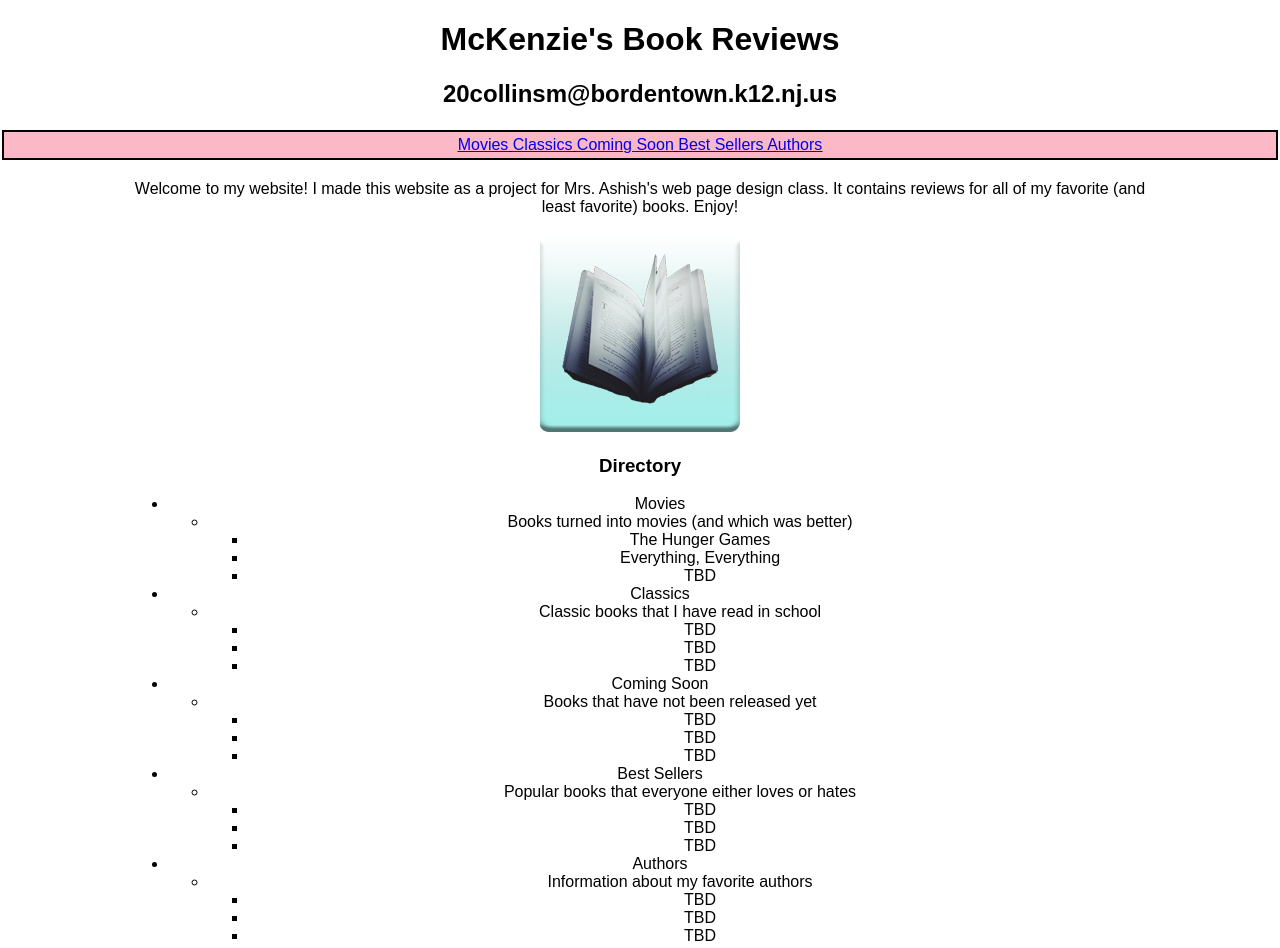
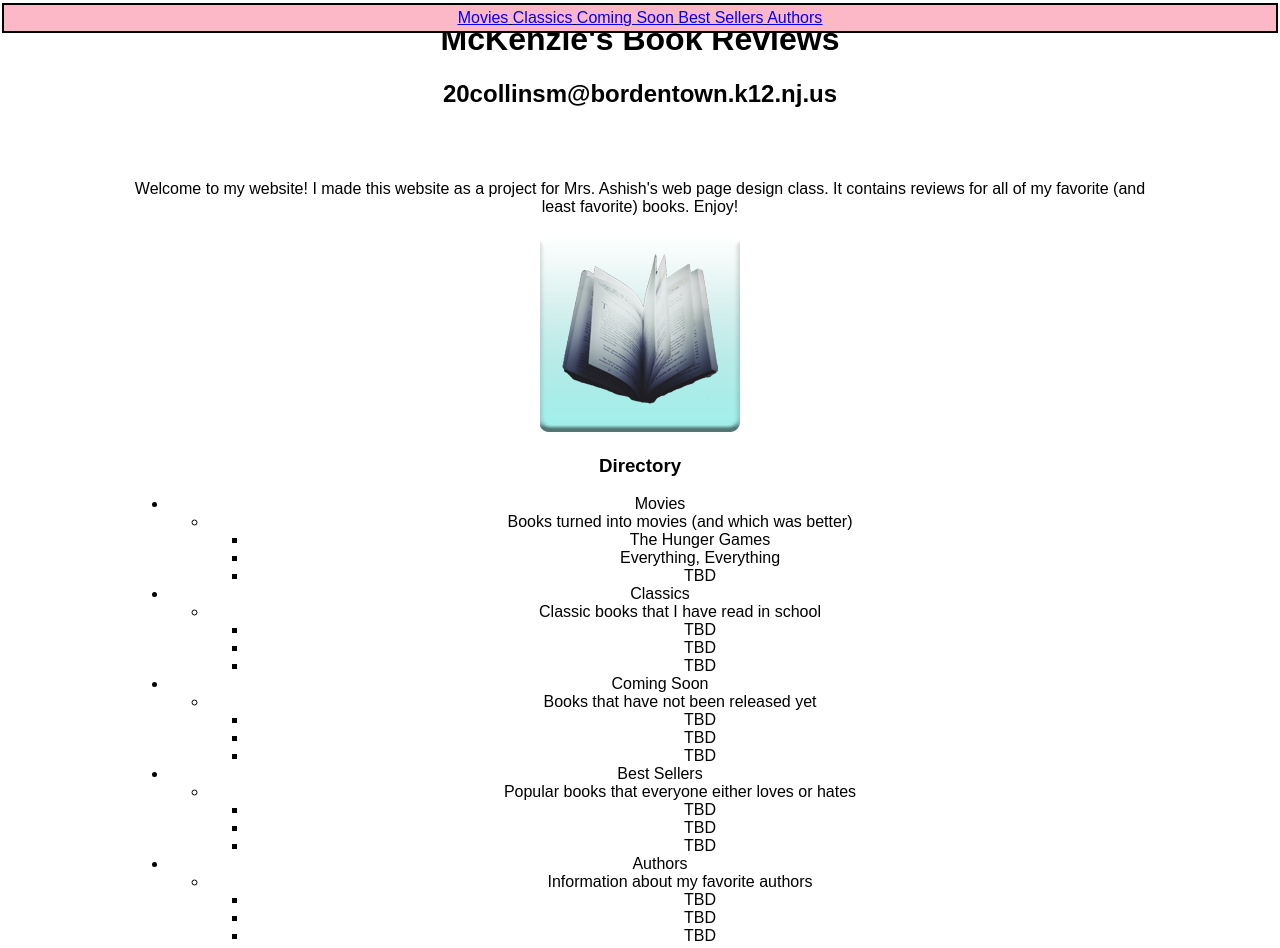
Before and after one commit to 20collinsm/McKenzie-book-reviews, a plain HTML site: page index.html in a window 1280 px wide. Shown: the top 948 px of the page. Drawn offline with Linux system fonts and the light colour scheme; grey boxes are pictures that could not be loaded.

Commit message:
Update mystyle.css

```diff
--- a/mystyle.css
+++ b/mystyle.css
@@ -22,7 +22,7 @@ nav {
 	position:fixed;
 	right:2px;
 	left:2px;
-	top:130px;
+	top:3px;
 p#bio {
 	background-color:#fcb8c7;
 	padding:1em;
```
